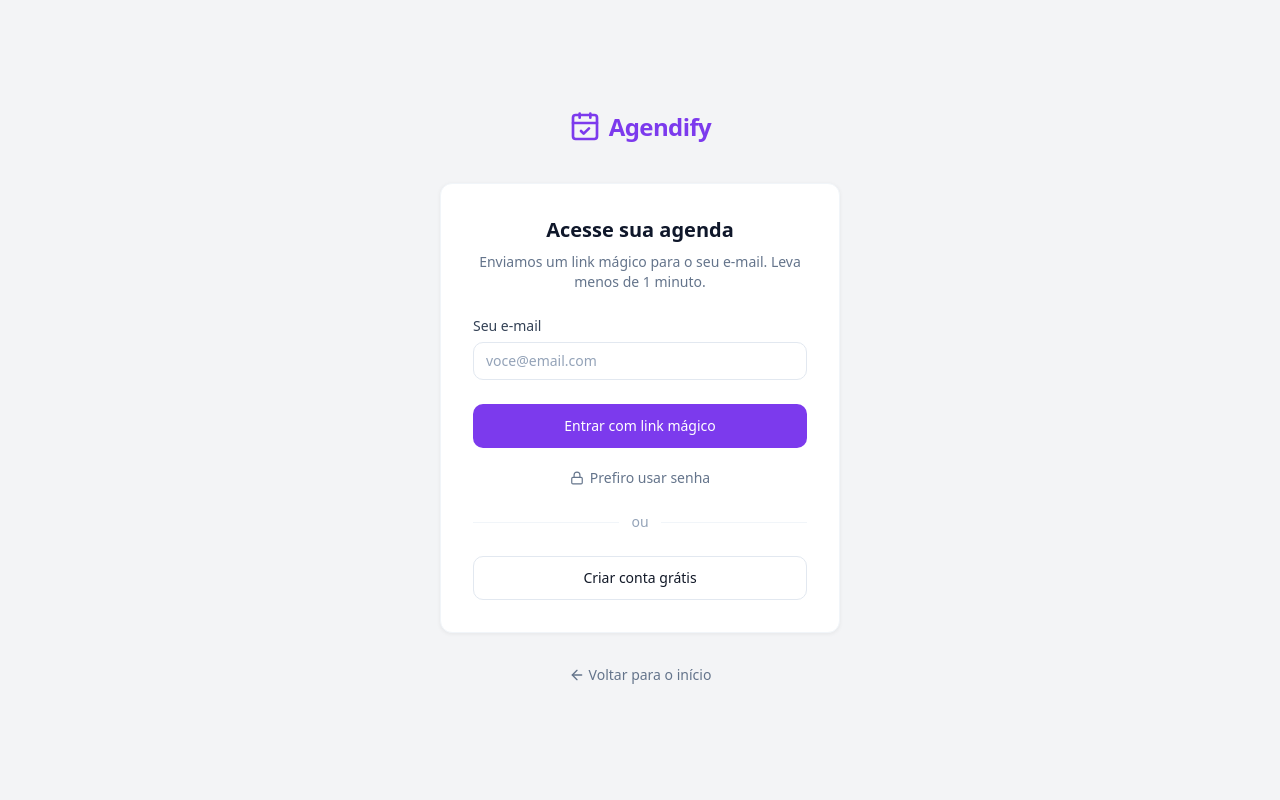
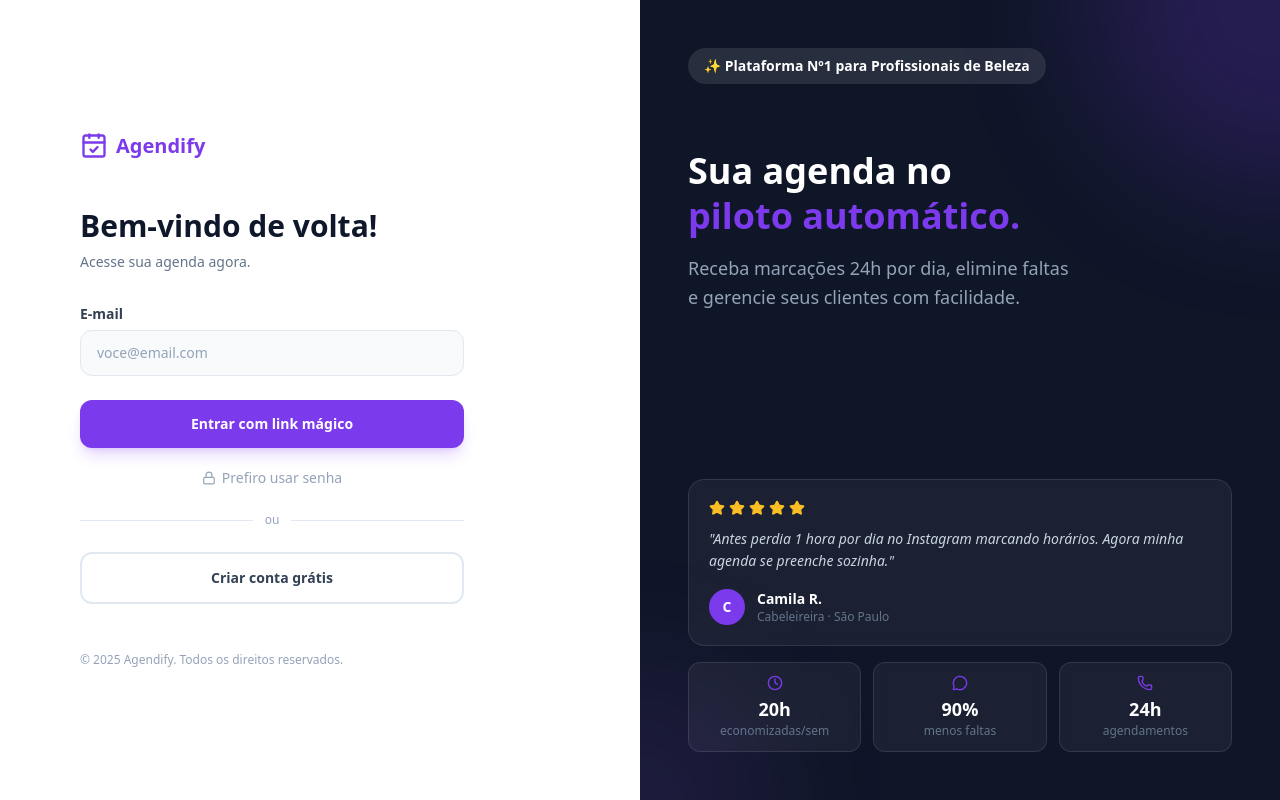
Before and after one commit to gmmktdigital2021-pixel/Agendify, a Next.js app: page /login in a window 1280 px wide. Built offline with nearby package versions, Linux system fonts and the light colour scheme; no server answers.

Commit message:
feat: redesign pagina login split layout

```diff
--- a/app/login/page.tsx
+++ b/app/login/page.tsx
@@ -3,10 +3,7 @@
 import React, { useState, useEffect } from "react";
 import Link from "next/link";
 import { useRouter, useSearchParams } from "next/navigation";
-import { CalendarCheck, ArrowLeft, MailCheck, Lock } from "lucide-react";
-import { Button } from "@/components/Button";
-import { Input } from "@/components/Input";
-import { Card } from "@/components/Card";
+import { CalendarCheck, MailCheck, Lock, Phone, MessageCircle, Clock, Star } from "lucide-react";
 import { supabase } from "@/lib/supabase";
 
 function LoginContent() {
@@ -23,16 +20,11 @@
   const [showSignUpOption, setShowSignUpOption] = useState(false);
 
   useEffect(() => {
-    // Se usuário já autenticado ao visitar /login: redirecionar automaticamente para /dashboard
     const checkUser = async () => {
       try {
         const { data: { session } } = await supabase.auth.getSession();
-        if (session) {
-          router.push("/dashboard");
-        }
-      } catch {
-        // Ignora erro
-      }
+        if (session) router.push("/dashboard");
+      } catch { }
     };
     checkUser();
   }, [router]);
@@ -45,22 +37,14 @@
 
     try {
       if (!usePassword) {
-        // Fluxo Original: Magic Link
         const { error } = await supabase.auth.signInWithOtp({
           email,
-          options: {
-            emailRedirectTo: `${process.env.NEXT_PUBLIC_SITE_URL}/auth/callback`,
-          },
+          options: { emailRedirectTo: `${process.env.NEXT_PUBLIC_SITE_URL}/auth/callback` },
         });
-
-        if (error) {
-          console.warn("Supabase auth error:", error.message);
-        }
+        if (error) console.warn("Supabase auth error:", error.message);
         setSuccess(true);
       } else {
-        // Fluxo Novo: Senha
         const { data, error } = await supabase.auth.signInWithPassword({ email, password });
-
         if (error) {
           if (error.message.toLowerCase().includes("invalid credentials") || error.message.toLowerCase().includes("invalid login")) {
             setAuthError("Senha incorreta ou usuário não encontrado.");
@@ -70,18 +54,11 @@
           }
           throw error;
         }
-
-        if (data.session) {
-          router.push("/dashboard");
-        }
+        if (data.session) router.push("/dashboard");
       }
     } catch (err: any) {
-      console.error(err);
-      if (!usePassword) {
-        setSuccess(true);
-      } else {
-        setAuthError(err.message || "Erro ao fazer login");
-      }
+      if (!usePassword) setSuccess(true);
+      else setAuthError(err.message || "Erro ao fazer login");
     } finally {
       if (!showSignUpOption) setLoading(false);
     }
@@ -93,18 +70,13 @@
     try {
       const { error: signUpError } = await supabase.auth.signUp({ email, password });
       if (signUpError) {
-         if (signUpError.message.toLowerCase().includes("already registered")) {
+        if (signUpError.message.toLowerCase().includes("already registered"))
           throw new Error("Este e-mail já possui conta. Tente a senha original ou recupere via Magic Link.");
-         }
         throw signUpError;
       }
-
       const { data, error: signInError } = await supabase.auth.signInWithPassword({ email, password });
       if (signInError) throw signInError;
-
-      if (data?.session) {
-        router.push("/dashboard");
-      }
+      if (data?.session) router.push("/dashboard");
     } catch (e: any) {
       setAuthError(e.message || "Erro ao criar conta com senha.");
     } finally {
@@ -113,130 +85,192 @@
   };
 
   return (
-    <div className="w-full max-w-[400px]">
-      <div className="flex flex-col items-center justify-center mb-8">
-        <div className="flex items-center gap-2 mb-2">
-          <CalendarCheck className="w-8 h-8 text-brand" />
-          <span className="font-extrabold text-2xl tracking-tight text-brand">Agendify</span>
-        </div>
-      </div>
+    <div className="min-h-screen flex font-sans">
 
-      <Card className="p-8 shadow-sm">
+      {/* LADO ESQUERDO — Formulário */}
+      <div className="w-full lg:w-1/2 flex flex-col justify-center px-8 sm:px-16 lg:px-20 bg-white relative">
+
+        {/* Logo */}
+        <Link href="/landing" className="flex items-center gap-2 mb-12">
+          <CalendarCheck className="w-7 h-7 text-brand" />
+          <span className="font-extrabold text-xl text-brand">Agendify</span>
+        </Link>
+
         {!success ? (
-          <>
-            <div className="text-center mb-6">
-              <h1 className="text-xl font-bold text-slate-900 mb-2">
-                {isCadastro ? "Crie sua conta" : "Acesse sua agenda"}
+          <div className="max-w-sm w-full">
+            <h1 className="text-3xl font-extrabold text-slate-900 mb-2">
+              {isCadastro ? "Crie sua conta" : "Bem-vindo de volta!"}
             </h1>
-              <p className="text-sm text-slate-500">
-                {isCadastro
-                  ? "Grátis, sem cartão de crédito."
-                  : (usePassword ? "Digite suas credenciais abaixo." : "Enviamos um link mágico para o seu e-mail. Leva menos de 1 minuto.")}
+            <p className="text-slate-500 text-sm mb-8">
+              {isCadastro ? "Grátis, sem cartão de crédito." : "Acesse sua agenda agora."}
             </p>
-            </div>
 
             {authError && (
-              <div className="bg-red-50 text-red-600 border border-red-100 p-3 rounded-lg text-sm mb-5 text-center font-bold">
+              <div className="bg-red-50 text-red-600 border border-red-100 p-3 rounded-xl text-sm mb-5 font-medium">
                 {authError}
               </div>
             )}
 
             <form onSubmit={handleLogin} className="flex flex-col gap-4">
-              <Input
-                label="Seu e-mail"
+              <div>
+                <label className="block text-sm font-bold text-slate-700 mb-1.5">E-mail</label>
+                <input
                   type="email"
                   placeholder="voce@email.com"
                   value={email}
-                onChange={(e) => setEmail(e.target.value)}
+                  onChange={e => setEmail(e.target.value)}
                   required
+                  className="w-full px-4 py-3 rounded-xl border border-slate-200 bg-slate-50 text-slate-800 text-sm focus:outline-none focus:ring-2 focus:ring-brand focus:border-transparent transition-all placeholder:text-slate-400"
                 />
+              </div>
 
               {usePassword && (
                 <div className="animate-in fade-in slide-in-from-top-2 duration-300">
-                  <Input
-                    label="Sua Senha"
+                  <label className="block text-sm font-bold text-slate-700 mb-1.5">Senha</label>
+                  <input
                     type="password"
                     placeholder="••••••••"
                     value={password}
-                    onChange={(e) => setPassword(e.target.value)}
+                    onChange={e => setPassword(e.target.value)}
                     required
+                    className="w-full px-4 py-3 rounded-xl border border-slate-200 bg-slate-50 text-slate-800 text-sm focus:outline-none focus:ring-2 focus:ring-brand focus:border-transparent transition-all placeholder:text-slate-400"
                   />
                 </div>
               )}
 
               {!showSignUpOption ? (
-                <Button type="submit" variant="primary" className="h-11 w-full mt-2" disabled={loading}>
+                <button
+                  type="submit"
+                  disabled={loading}
+                  className="w-full bg-brand text-white py-3.5 rounded-xl font-bold text-sm hover:bg-purple-700 transition-all disabled:opacity-50 mt-2 shadow-lg shadow-brand/20"
+                >
                   {loading ? "Processando..." : (usePassword ? "Entrar com senha" : "Entrar com link mágico")}
-                </Button>
+                </button>
               ) : (
                 <div className="flex flex-col gap-2 mt-2">
-                   <Button type="button" onClick={handleCreatePassword} variant="primary" className="h-11 w-full bg-green-600 hover:bg-green-700" disabled={loading}>
+                  <button
+                    type="button"
+                    onClick={handleCreatePassword}
+                    disabled={loading}
+                    className="w-full bg-green-600 text-white py-3.5 rounded-xl font-bold text-sm hover:bg-green-700 transition-all disabled:opacity-50"
+                  >
                     {loading ? "Criando..." : "Criar nova senha agora"}
-                   </Button>
-                   <Button type="button" onClick={() => setShowSignUpOption(false)} variant="ghost" className="h-10 w-full text-slate-500">
+                  </button>
+                  <button
+                    type="button"
+                    onClick={() => setShowSignUpOption(false)}
+                    className="w-full text-slate-500 py-2.5 rounded-xl text-sm hover:text-slate-800 transition-colors"
+                  >
                     Cancelar
-                   </Button>
+                  </button>
                 </div>
               )}
 
               {!showSignUpOption && (
-                <div className="text-center mt-1">
                 <button
                   type="button"
                   onClick={() => { setUsePassword(!usePassword); setShowSignUpOption(false); setAuthError(""); }}
-                    className="text-sm text-slate-500 hover:text-brand font-medium underline-offset-4 hover:underline transition-colors flex items-center justify-center gap-1.5 mx-auto"
+                  className="text-sm text-slate-400 hover:text-brand transition-colors flex items-center justify-center gap-1.5 mt-1"
                 >
                   <Lock className="w-3.5 h-3.5" />
                   {usePassword ? "Prefiro usar link mágico" : "Prefiro usar senha"}
                 </button>
-                </div>
               )}
             </form>
 
-            <div className="mt-6 flex items-center justify-center">
-              <div className="flex-1 border-t border-slate-100"></div>
-              <span className="px-3 text-sm text-slate-400 bg-white">ou</span>
-              <div className="flex-1 border-t border-slate-100"></div>
+            <div className="flex items-center gap-3 my-6">
+              <div className="flex-1 border-t border-slate-200" />
+              <span className="text-xs text-slate-400 font-medium">ou</span>
+              <div className="flex-1 border-t border-slate-200" />
             </div>
 
-            <div className="mt-6">
-              <Button
-                variant="secondary"
-                className="w-full h-11 text-brand font-medium"
+            <button
               onClick={() => router.push(isCadastro ? '/login' : '/login?modo=cadastro')}
+              className="w-full border-2 border-slate-200 text-slate-700 py-3.5 rounded-xl font-bold text-sm hover:border-brand hover:text-brand transition-all"
             >
               {isCadastro ? "Já tenho uma conta" : "Criar conta grátis"}
-              </Button>
+            </button>
           </div>
-          </>
         ) : (
-          <div className="text-center py-6 animate-in fade-in zoom-in duration-300">
+          <div className="max-w-sm w-full text-center animate-in fade-in zoom-in duration-300">
             <div className="w-16 h-16 bg-green-50 rounded-full flex items-center justify-center mx-auto mb-4">
               <MailCheck className="w-8 h-8 text-green-500" />
             </div>
-            <h2 className="text-xl font-bold text-slate-900 mb-2">Verifique seu e-mail!</h2>
-            <p className="text-slate-600 text-sm mb-6">
-              Enviamos um link de acesso para <strong>{email}</strong>.
-              O link expira em 10 minutos.
+            <h2 className="text-2xl font-bold text-slate-900 mb-2">Verifique seu e-mail!</h2>
+            <p className="text-slate-500 text-sm mb-6">
+              Enviamos um link de acesso para <strong>{email}</strong>. O link expira em 10 minutos.
             </p>
-            <Button
-              variant="ghost"
-              className="text-slate-500 w-full"
+            <button
               onClick={() => { setSuccess(false); setUsePassword(false); }}
+              className="w-full border-2 border-slate-200 text-slate-600 py-3 rounded-xl font-medium text-sm hover:border-brand hover:text-brand transition-all"
             >
               Tentar outro e-mail
-            </Button>
+            </button>
           </div>
         )}
-      </Card>
 
-      <div className="mt-8 text-center">
-        <Link
-          href="/landing"
-          className="inline-flex items-center gap-1 text-sm text-slate-500 hover:text-slate-800 transition-colors"
-        >
-          <ArrowLeft className="w-4 h-4" /> Voltar para o início
-        </Link>
+        <p className="text-xs text-slate-400 mt-12">
+          © 2025 Agendify. Todos os direitos reservados.
+        </p>
+      </div>
+
+      {/* LADO DIREITO — Conteúdo visual */}
+      <div className="hidden lg:flex w-1/2 bg-[#0F1628] flex-col justify-between p-12 relative overflow-hidden">
+
+        {/* Efeitos de fundo */}
+        <div className="absolute top-0 right-0 w-96 h-96 bg-brand/20 rounded-full blur-3xl -mr-48 -mt-48 pointer-events-none" />
+        <div className="absolute bottom-0 left-0 w-64 h-64 bg-purple-500/10 rounded-full blur-3xl -ml-32 -mb-32 pointer-events-none" />
+
+        {/* Topo */}
+        <div className="relative z-10">
+          <div className="inline-flex items-center gap-2 bg-white/10 text-white px-4 py-2 rounded-full text-sm font-bold mb-16">
+            ✨ Plataforma Nº1 para Profissionais de Beleza
+          </div>
+
+          <h2 className="text-4xl font-extrabold text-white leading-tight mb-4">
+            Sua agenda no <br />
+            <span className="text-brand">piloto automático.</span>
+          </h2>
+          <p className="text-slate-400 text-lg leading-relaxed max-w-sm">
+            Receba marcações 24h por dia, elimine faltas e gerencie seus clientes com facilidade.
+          </p>
+        </div>
+
+        {/* Cards de stats */}
+        <div className="relative z-10 space-y-4">
+
+          {/* Card depoimento */}
+          <div className="bg-white/5 border border-white/10 rounded-2xl p-5 backdrop-blur-sm">
+            <div className="flex gap-1 mb-3">
+              {[...Array(5)].map((_, i) => <Star key={i} className="w-4 h-4 fill-amber-400 text-amber-400" />)}
+            </div>
+            <p className="text-slate-300 text-sm leading-relaxed italic mb-4">
+              "Antes perdia 1 hora por dia no Instagram marcando horários. Agora minha agenda se preenche sozinha."
+            </p>
+            <div className="flex items-center gap-3">
+              <div className="w-9 h-9 rounded-full bg-brand flex items-center justify-center text-white font-bold text-sm">C</div>
+              <div>
+                <p className="text-white font-bold text-sm">Camila R.</p>
+                <p className="text-slate-500 text-xs">Cabeleireira · São Paulo</p>
+              </div>
+            </div>
+          </div>
+
+          {/* Stats */}
+          <div className="grid grid-cols-3 gap-3">
+            {[
+              { icon: <Clock className="w-4 h-4" />, value: "20h", label: "economizadas/sem" },
+              { icon: <MessageCircle className="w-4 h-4" />, value: "90%", label: "menos faltas" },
+              { icon: <Phone className="w-4 h-4" />, value: "24h", label: "agendamentos" },
+            ].map((stat, i) => (
+              <div key={i} className="bg-white/5 border border-white/10 rounded-xl p-3 text-center backdrop-blur-sm">
+                <div className="text-brand flex justify-center mb-1">{stat.icon}</div>
+                <div className="text-white font-extrabold text-lg">{stat.value}</div>
+                <div className="text-slate-500 text-xs">{stat.label}</div>
+              </div>
+            ))}
+          </div>
+        </div>
       </div>
     </div>
   );
@@ -244,10 +278,12 @@
 
 export default function LoginPage() {
   return (
-    <div className="min-h-screen bg-surface flex flex-col items-center justify-center p-4 font-sans">
-      <React.Suspense fallback={<div className="w-8 h-8 rounded-full border-2 border-brand border-t-transparent animate-spin"></div>}>
+    <React.Suspense fallback={
+      <div className="min-h-screen flex items-center justify-center">
+        <div className="w-8 h-8 rounded-full border-2 border-brand border-t-transparent animate-spin" />
+      </div>
+    }>
       <LoginContent />
     </React.Suspense>
-    </div>
   );
 }
```
Lines whose indentation alone changed are shown as unchanged.
